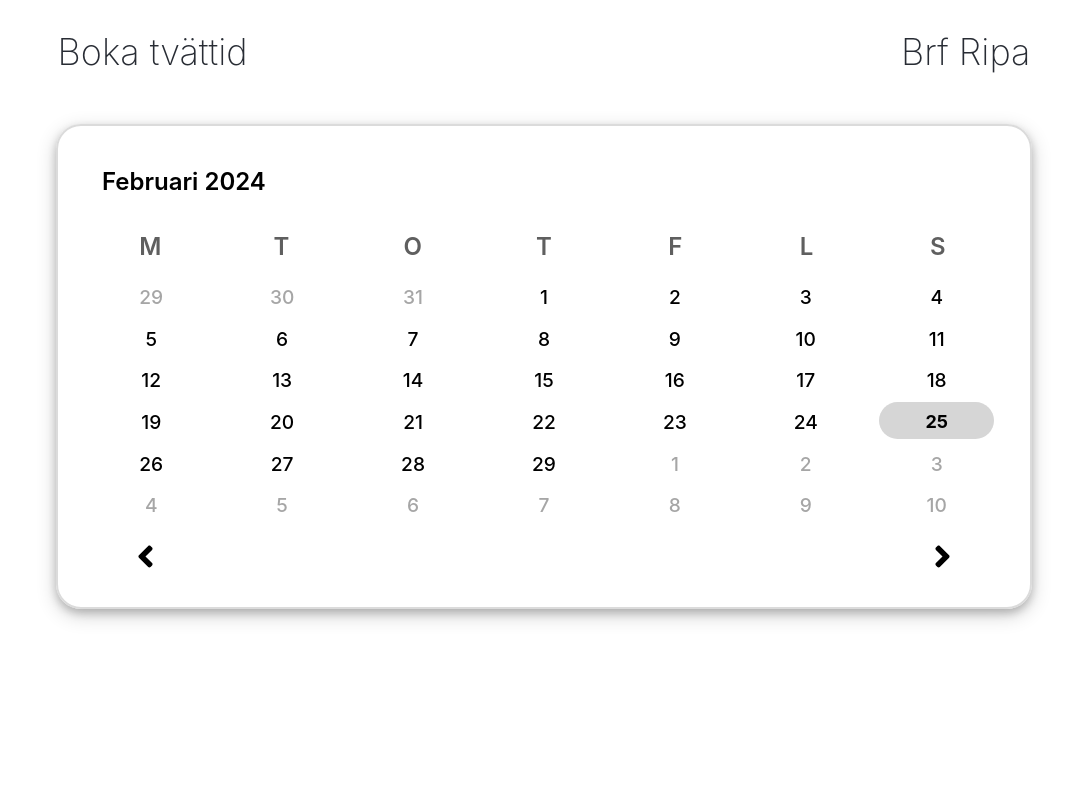
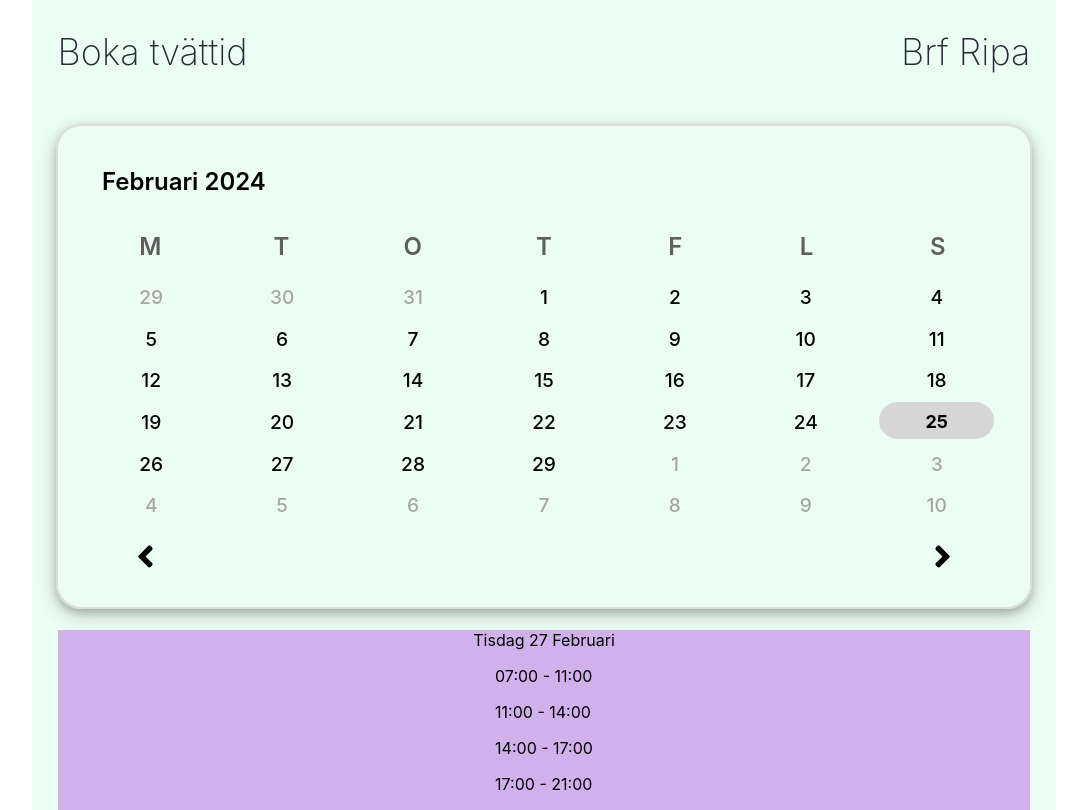
Before and after one commit to gustavAlbrekts0n/bokningsapp, a React (Create React App) app: page / in a window 1280 px wide. Shown: the whole page, without its empty margins (96-1183 px from the left). Built offline with nearby package versions, Linux system fonts and the light colour scheme.

Commit message:
Add initial version of the time picker

```diff
--- a/src/App.css
+++ b/src/App.css
@@ -7,7 +7,7 @@
   align-items: center;
   justify-content: center;
   margin: auto;
-  /*background-color: rgb(182, 252, 213);*/
+  background-color: rgba(182, 252, 213, 0.26);
 }
 
 .app-header {
--- a/src/App.js
+++ b/src/App.js
@@ -1,5 +1,6 @@
 import './App.css';
 import Calendar from './calendar';
+import TimePicker from './time-picker';
 
 function App() {
   return (
@@ -13,6 +14,7 @@ function App() {
         </h2>
       </div>
       <Calendar />
+      <TimePicker />
     </div>
   );
 }
--- /dev/null
+++ b/src/time-picker.css
@@ -0,0 +1,9 @@
+.time-picker {
+  width: 95%;
+  max-width: 1024px;
+  justify-content: center;
+  display: flex;
+  align-items: center;
+  flex-direction: column;
+  background-color: rgb(208, 177, 236);
+}
--- /dev/null
+++ b/src/time-picker.js
@@ -0,0 +1,32 @@
+import React, { Component } from 'react';
+import './time-picker.css';
+
+export default class TimePicker extends Component {
+    constructor() {
+        super();
+
+        this.times = [
+            "07:00 - 11:00",
+            "11:00 - 14:00",
+            "14:00 - 17:00",
+            "17:00 - 21:00"
+        ];
+    }
+
+    render() {
+        return (
+            <div className="time-picker">
+                <div className="selected-date">
+                    Tisdag 27 Februari
+                </div>
+                <div className="time-list">
+                    {
+                        this.times.map((time) => {
+                            return <div className="time"><p>{time}</p></div>
+                        })
+                    }
+                </div>
+            </div>
+        );
+    }
+}
```
Also changed, not shown: src/calendar.js (line endings or trailing spaces).
